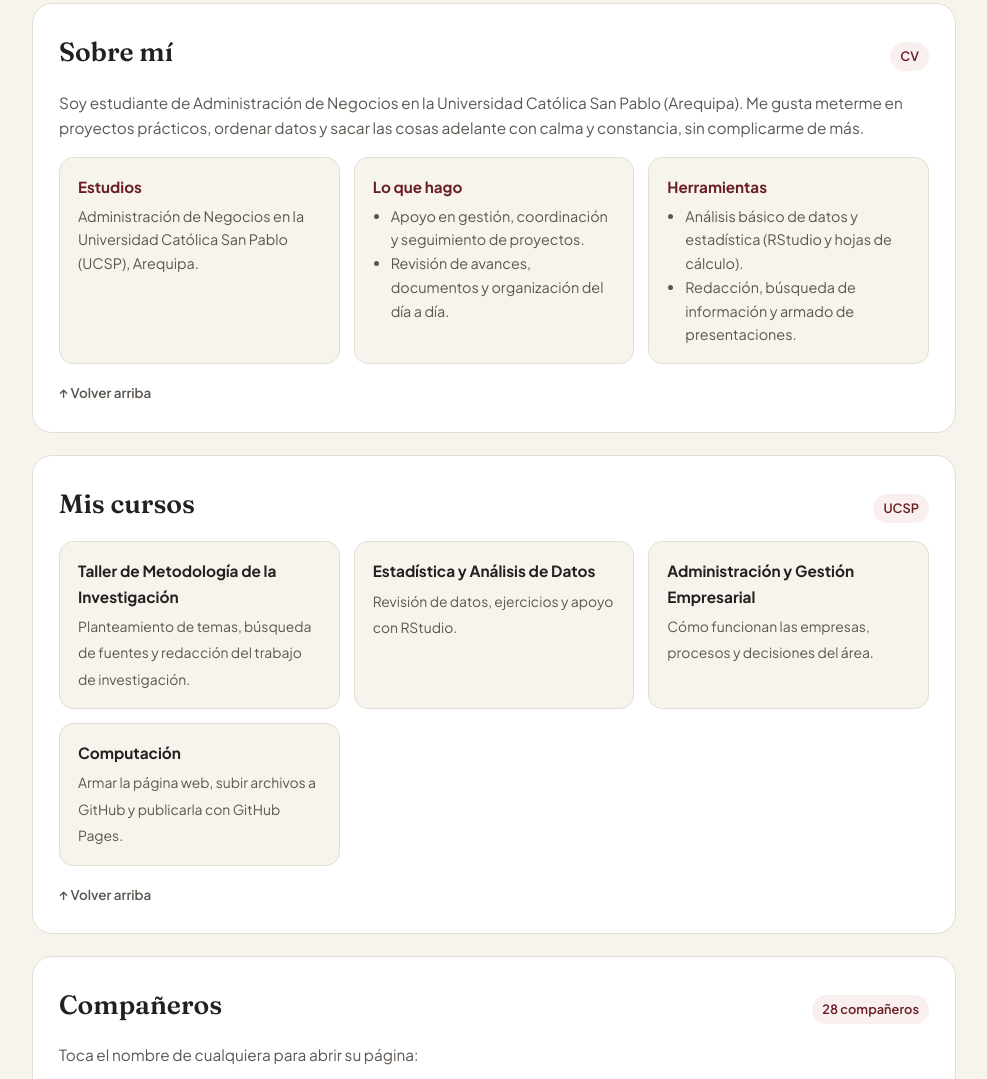
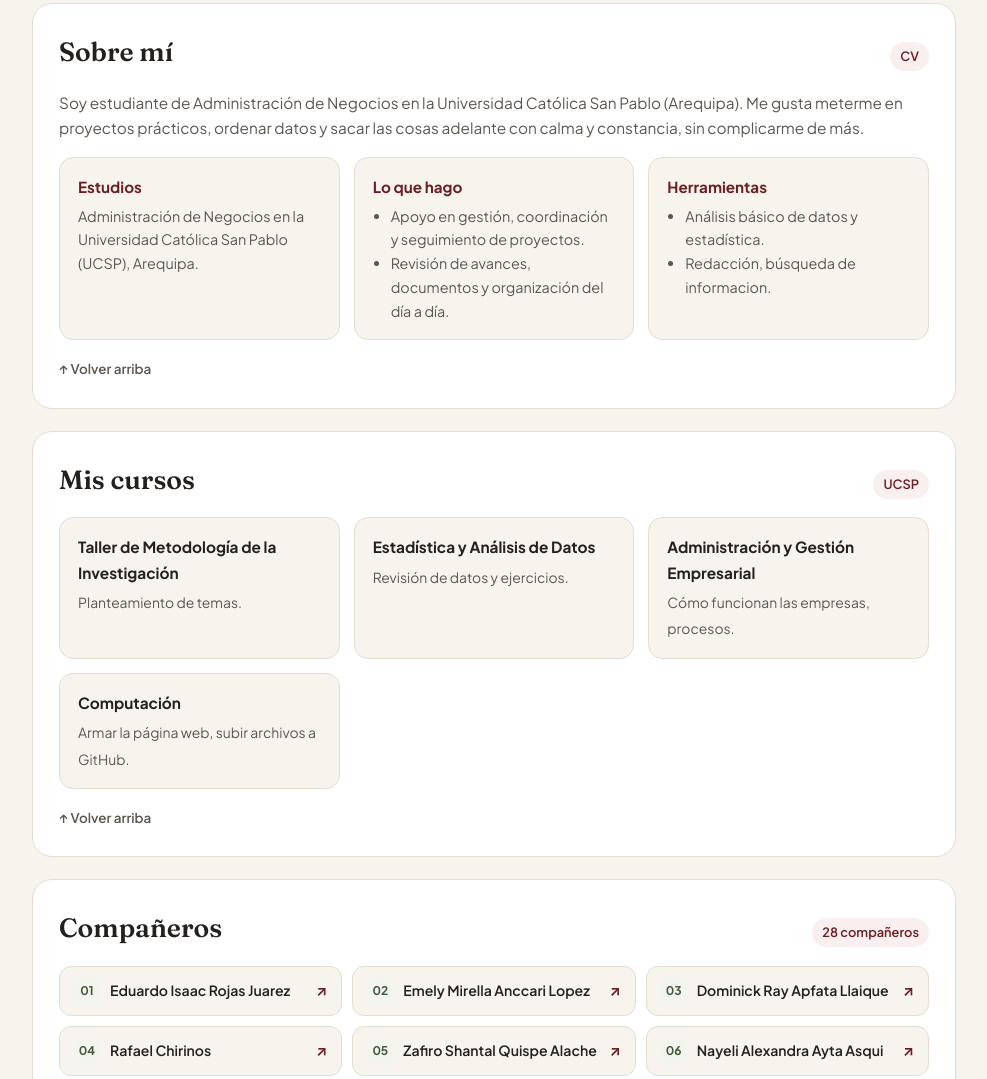
Before and after one commit to KarolRoque/KarolRoque.github.io, a plain HTML site: page index.html in a window 1280 px wide. Shown: the part 580-1659 px from the top of the page, without its empty margins (146-1133 px from the left). Drawn offline with Linux system fonts and the light colour scheme.

Commit message:
Update skills and course descriptions in index.html

```diff
--- a/index.html
+++ b/index.html
@@ -442,8 +442,8 @@
         <div class="cv-box">
           <h3>Herramientas</h3>
           <ul>
-            <li>Análisis básico de datos y estadística (RStudio y hojas de cálculo).</li>
-            <li>Redacción, búsqueda de información y armado de presentaciones.</li>
+            <li>Análisis básico de datos y estadística.</li>
+            <li>Redacción, búsqueda de informacion.</li>
           </ul>
         </div>
       </div>
@@ -459,19 +459,19 @@
       <div class="courses-grid">
         <div class="course-card">
           <strong>Taller de Metodología de la Investigación</strong>
-          <span>Planteamiento de temas, búsqueda de fuentes y redacción del trabajo de investigación.</span>
+          <span>Planteamiento de temas.</span>
         </div>
         <div class="course-card">
           <strong>Estadística y Análisis de Datos</strong>
-          <span>Revisión de datos, ejercicios y apoyo con RStudio.</span>
+          <span>Revisión de datos y ejercicios.</span>
         </div>
         <div class="course-card">
           <strong>Administración y Gestión Empresarial</strong>
-          <span>Cómo funcionan las empresas, procesos y decisiones del área.</span>
+          <span>Cómo funcionan las empresas, procesos.</span>
         </div>
         <div class="course-card">
           <strong>Computación</strong>
-          <span>Armar la página web, subir archivos a GitHub y publicarla con GitHub Pages.</span>
+          <span>Armar la página web, subir archivos a GitHub.</span>
         </div>
       </div>
       <a class="back-top" href="#inicio">↑ Volver arriba</a>
@@ -484,7 +484,6 @@
         <span class="tag-count">28 compañeros</span>
       </div>
       <p class="intro-text">
-        Toca el nombre de cualquiera para abrir su página:
       </p>
       <div class="peers-grid">
         <a class="peer-item" href="https://eduardoisaacrojasjuarez.github.io/" target="_blank" rel="noopener noreferrer">
@@ -607,7 +606,7 @@
     <section id="contacto" class="card">
       <div class="card-head">
         <h2>Contacto</h2>
-        <span class="tag-count">Correo &amp; LinkedIn</span>
+        <span class="tag-count">Correo &amp;https://www.linkedin.com/in/karol-i-roque-ramos-135651452?utm_source=share_via&utm_content=profile&utm_medium=member_ios</span>
       </div>
       <p class="contact-datos">
         Correo: <strong>Karol.roque@ucsp.edu.pe</strong>
```
